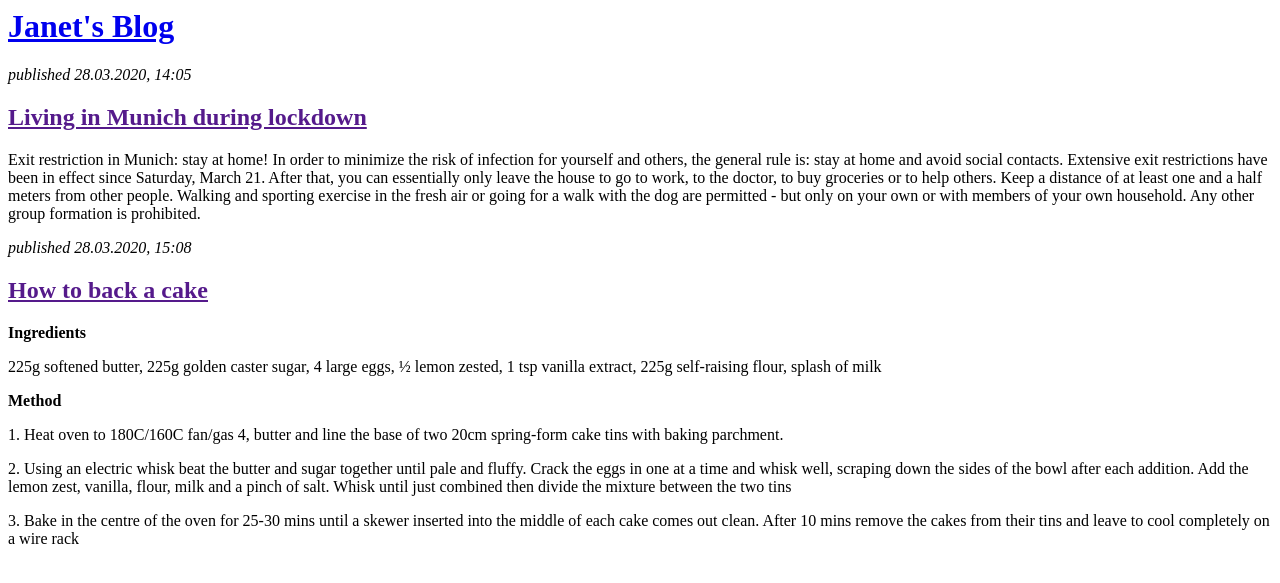
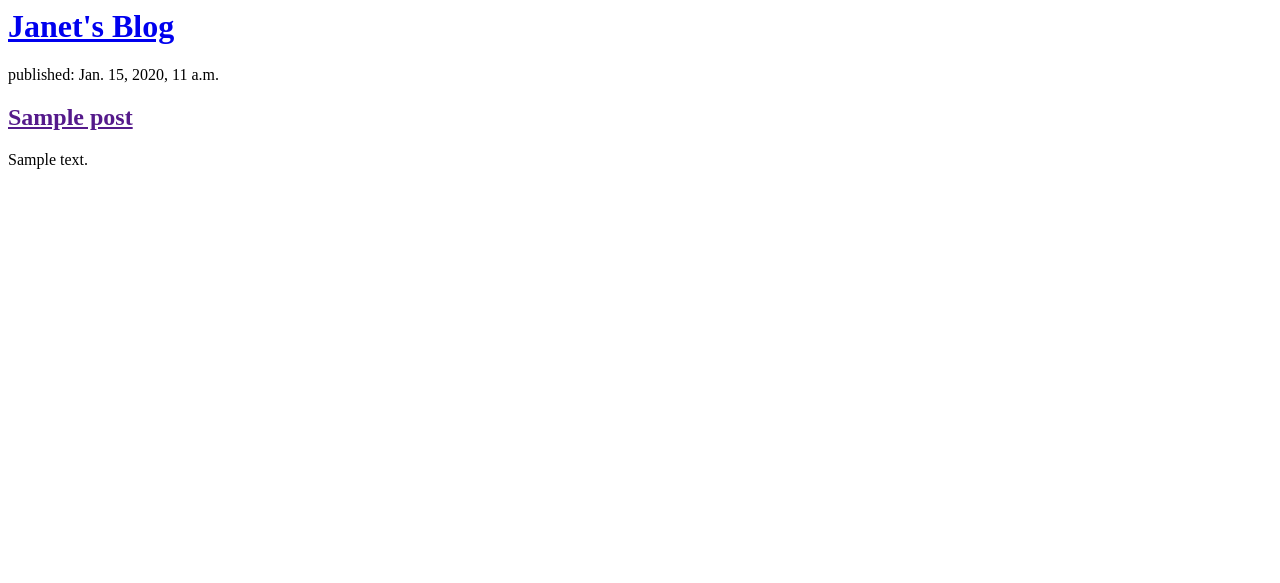
Before and after one commit to Janetcodes/my-first-blog, a Django app: page / in a window 1280 px wide. Shown: the top 583 px of the page. Run offline with Django 3.2, Linux system fonts and the light colour scheme; tables that the repository leaves empty hold one stand-in row (values such as "Sample post").

Commit message:
Modified templates to display posts from database.

```diff
--- a/blog/templates/blog/post_list.html
+++ b/blog/templates/blog/post_list.html
@@ -7,27 +7,13 @@
         <h1><a href="/">Janet's Blog</a></h1>
     </div>
 
-    <div>
-        <p><i>published 28.03.2020, 14:05</i></p>
-        <h2><a href="">Living in Munich during lockdown</a></h2>
-        <p>Exit restriction in Munich: stay at home! In order to minimize the risk of infection for yourself and others, the general rule is: stay at home and avoid social contacts. Extensive exit restrictions have been in effect since Saturday, March 21. After that, you can essentially only leave the house to go to work, to the doctor, to buy groceries or to help others. Keep a distance of at least one and a half meters from other people. Walking and sporting exercise in the fresh air or going for a walk with the dog are permitted - but only on your own or with members of your own household. Any other group formation is prohibited.</p>
-        <p>
-         </p>
-        <p> </p>
-        <p> </p>
-    </div>
-
-    <div>
-        <p><i>published 28.03.2020, 15:08</i></p>
-        <h2><a href="">How to back a cake</a></h2>
-        <p><b>Ingredients</b></p>
-        <p>225g softened butter, 225g golden caster sugar, 4 large eggs, ½ lemon zested, 1 tsp vanilla extract, 225g self-raising flour, splash of milk</p>
-        <p> </p>
-        <p><b>Method</b></p>
-        <p>1. Heat oven to 180C/160C fan/gas 4, butter and line the base of two 20cm spring-form cake tins with baking parchment.</p>
-        <p>2. Using an electric whisk beat the butter and sugar together until pale and fluffy. Crack the eggs in one at a time and whisk well, scraping down the sides of the bowl after each addition. Add the lemon zest, vanilla, flour, milk and a pinch of salt. Whisk until just combined then divide the mixture between the two tins</p>
-        <p>3. Bake in the centre of the oven for 25-30 mins until a skewer inserted into the middle of each cake comes out clean. After 10 mins remove the cakes from their tins and leave to cool completely on a wire rack</p>
-    </div>
+    {% for post in posts %}
+        <div>
+            <p>published: {{ post.published_date }}</P>
+              <h2><a href="">{{ post.title }}</a></h2>
+              <p>{{ post.text|linebreaksbr }}</p>
+        </div>
+    {% endfor %}
 
   </body>
 </html>
--- a/blog/views.py
+++ b/blog/views.py
@@ -1,4 +1,7 @@
 from django.shortcuts import render
+from django.utils import timezone
+from .models import Post
 
 def post_list(request):
-    return render(request, 'blog/post_list.html', {})
+    posts = Post.objects.filter(published_date__lte=timezone.now()).order_by('published_date')
+    return render(request, 'blog/post_list.html', {'posts':posts})
```
